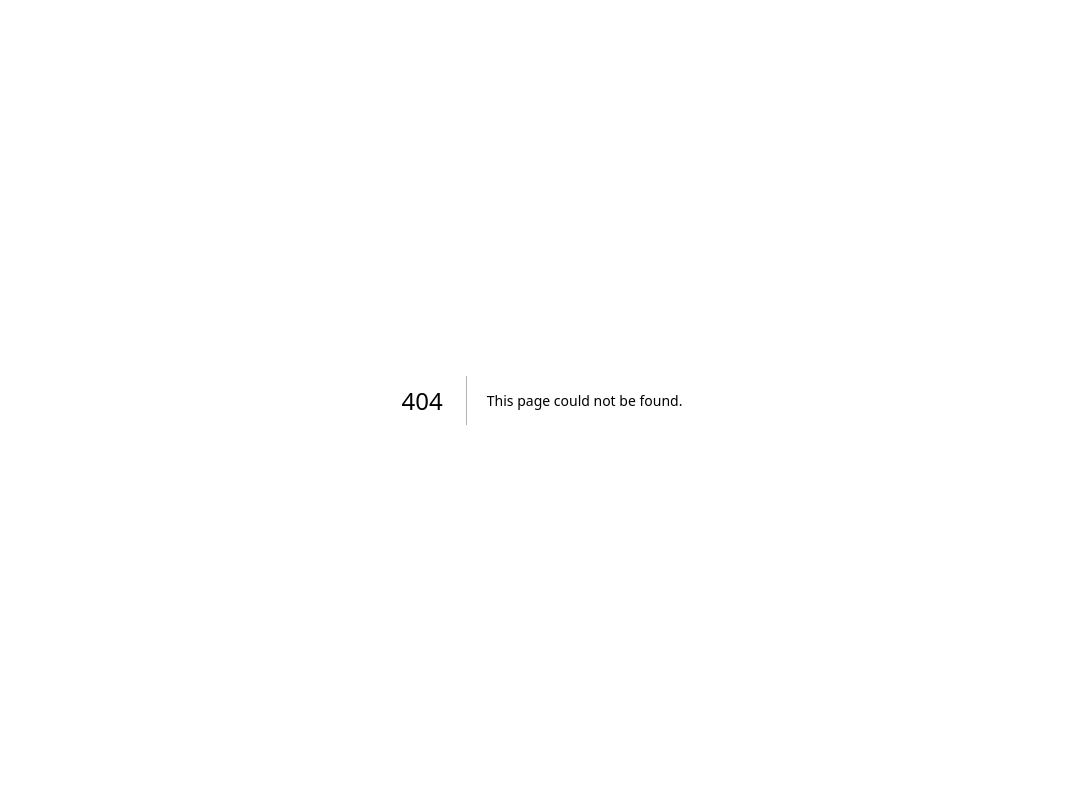
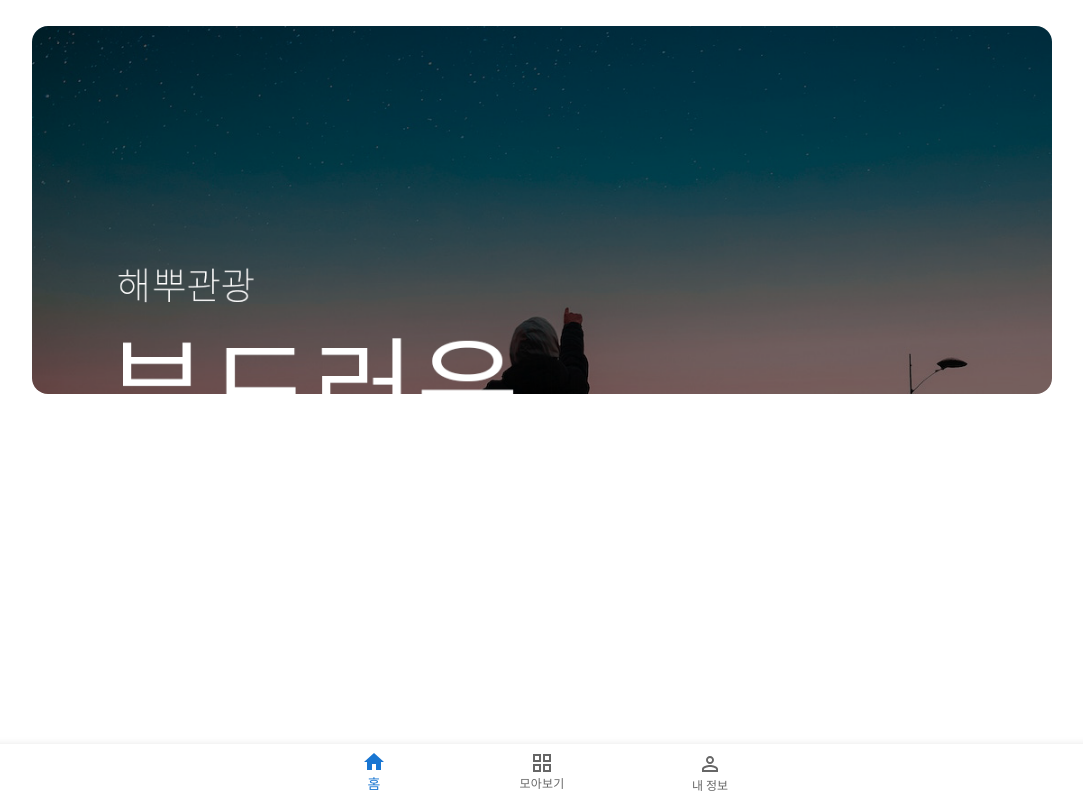
Before and after one commit to Lchaerin/happu-front, a Next.js app in the folder front/: page /category in a window 1280 px wide. Before the commit this address had no page. Shown: the whole page, without its empty margins (98-1181 px from the left). Built offline with nearby package versions, Linux system fonts and the light colour scheme; a web font is replaced by a local one.

Commit message:
create new page & edit carousel

```diff
--- a/front/pages/bottomNavFixed.js
+++ b/front/pages/bottomNavFixed.js
@@ -43,7 +43,7 @@ export default function FixedBottomNavigation() {
           }}
         >
           <BottomNavigationAction label="홈" icon={<HomeIcon />} href = './home'/>
-          <BottomNavigationAction label="모아보기" icon={<GridViewIcon />} />
+          <BottomNavigationAction label="모아보기" icon={<GridViewIcon />} href = './category'/>
           <BottomNavigationAction label="내 정보" icon={<PermIdentityIcon />} />
         </BottomNavigation>
       </Paper>
--- /dev/null
+++ b/front/pages/category.js
@@ -0,0 +1,28 @@
+import Head from 'next/head'
+import Image from 'next/image'
+import { CookiesProvider,useCookies } from 'react-cookie'
+import Link from 'next/link'
+import FixedBottomNavigation from './bottomNavFixed'
+import EmblaCarousel from '../components/carousel'
+
+const OPTIONS = { loop: true }
+const SLIDE_COUNT = 5
+const SLIDES = Array.from(Array(SLIDE_COUNT).keys())
+
+export default function Category() {
+    const [cookie, setCookie] = useCookies(['id']);
+  return (
+    <div>
+      <div className = "sandbox">
+        <section className = "sandbox__carousel">
+        <EmblaCarousel slides = {SLIDES} options = {OPTIONS} />
+        </section>
+      </div>
+
+      <div>
+        <FixedBottomNavigation/>
+      </div>
+
+    </div>
+  )
+}
--- a/front/styles/carousel.css
+++ b/front/styles/carousel.css
@@ -1,7 +1,7 @@
 .embla {
   --slide-spacing: 1rem;
   --slide-size: 100%;
-  --slide-height: 19rem;
+  --slide-height: 23rem;
   padding: 1.6rem;
 }
 
@@ -28,6 +28,7 @@
   height: var(--slide-height);
   width: 100%;
   object-fit: cover;
+  border-radius: 1rem;
 }
 
 .embla__slide__number {
```
Also changed, not shown: front/pages/home.js (+1 -10 lines).
